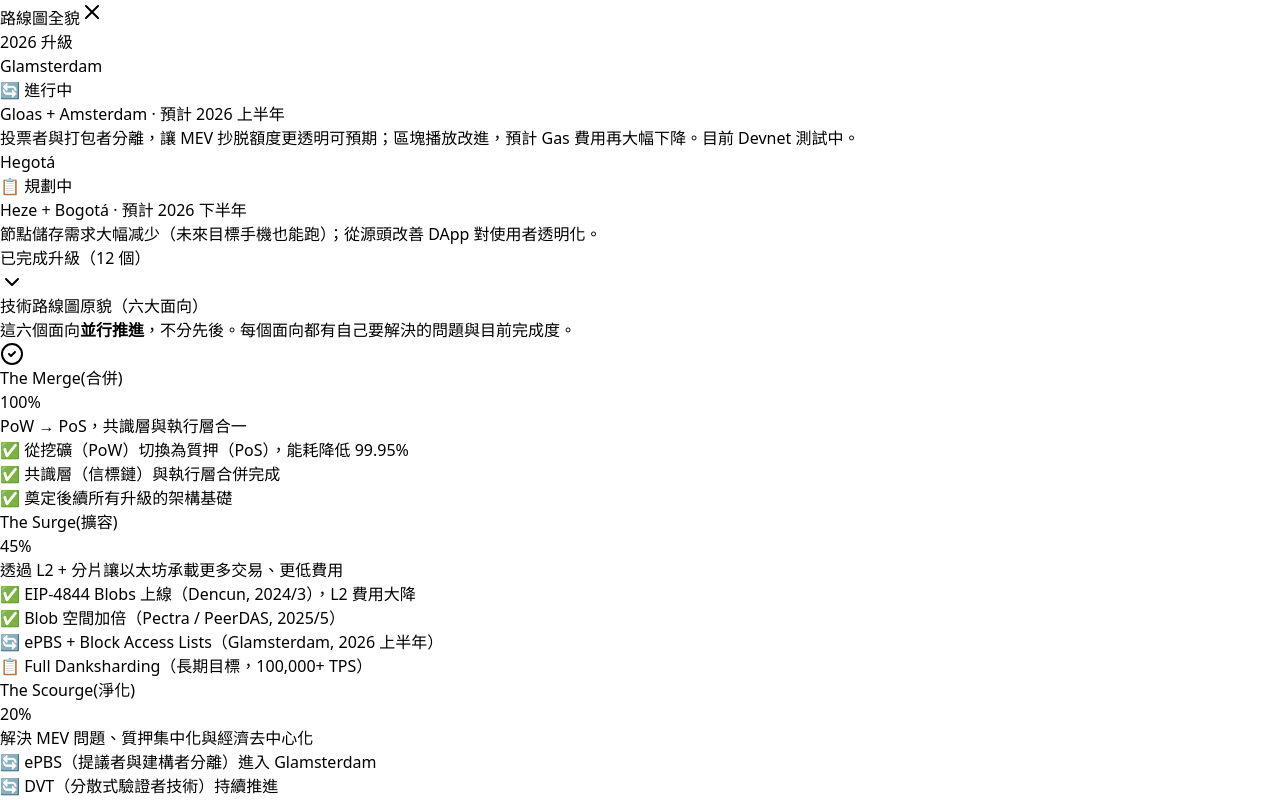
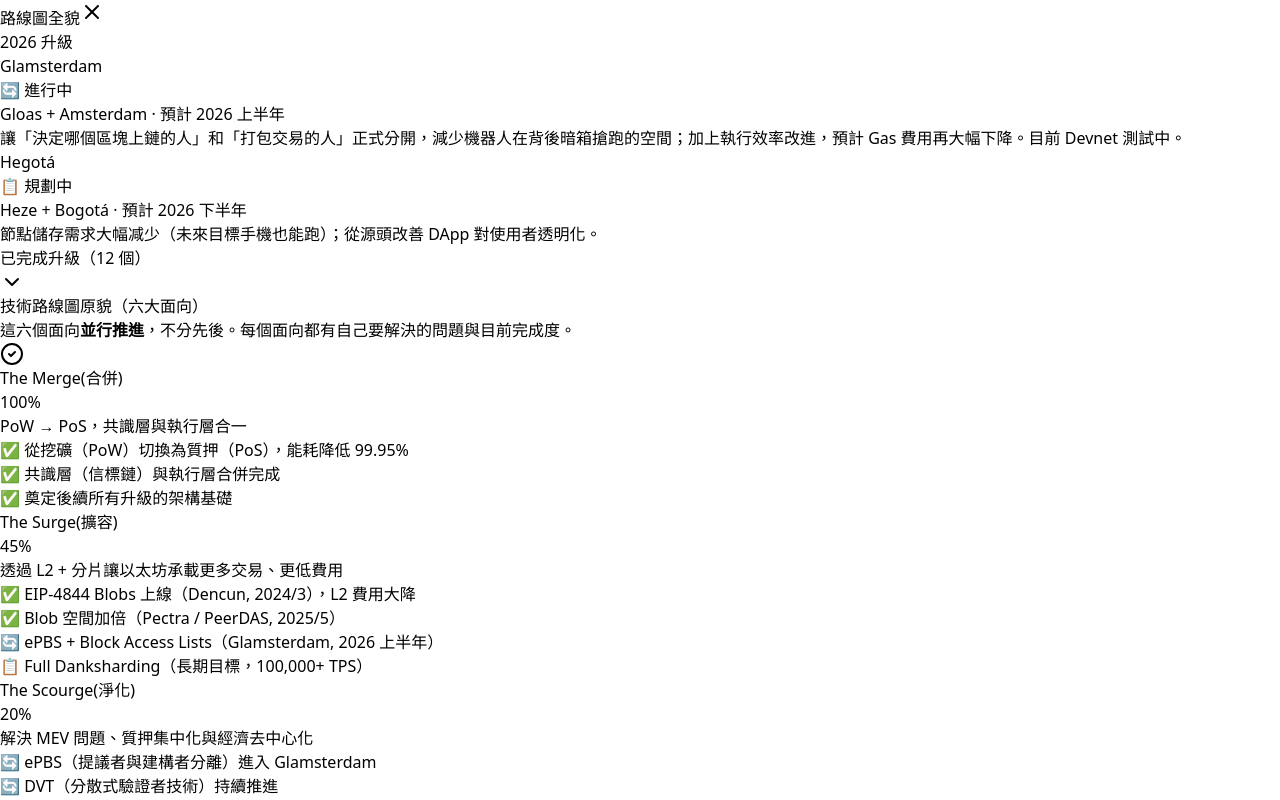
Before and after one commit to ASTROHSU/Ethereum-roadmap, a React (Vite) app: page / in a window 1280 px wide. Shown: the top 800 px of the page. Built offline with nearby package versions, Linux system fonts and the light colour scheme.

Commit message:
fix: rewrite Glamsterdam note in plain language

```diff
--- a/src/components/EthereumRoadmapUX.jsx
+++ b/src/components/EthereumRoadmapUX.jsx
@@ -104,7 +104,7 @@ const officialRoadmapPhases = [
 // 2026 年最新升級狀態
 const upgradeTimeline = [
   // 未來 / 進行中
-  { name: 'Glamsterdam', nameZh: 'Gloas + Amsterdam', date: '預計 2026 上半年', status: 'in_progress', note: '投票者與打包者分離，讓 MEV 抄脱額度更透明可預期；區塊播放改進，預計 Gas 費用再大幅下降。目前 Devnet 測試中。' },
+  { name: 'Glamsterdam', nameZh: 'Gloas + Amsterdam', date: '預計 2026 上半年', status: 'in_progress', note: '讓「決定哪個區塊上鏈的人」和「打包交易的人」正式分開，減少機器人在背後暗箱搶跑的空間；加上執行效率改進，預計 Gas 費用再大幅下降。目前 Devnet 測試中。' },
   { name: 'Hegotá', nameZh: 'Heze + Bogotá', date: '預計 2026 下半年', status: 'future', note: '節點儲存需求大幅减少（未來目標手機也能跑）；從源頭改善 DApp 對使用者透明化。' },
   // 已完成（新到舊）
   { name: 'Pectra', nameZh: 'Prague + Electra', date: '2025 年 5 月', status: 'completed', note: '錢包不再需要持有 ETH 就能付 Gas；已可不死背助記詞做社群恢復錢包。' },
```
